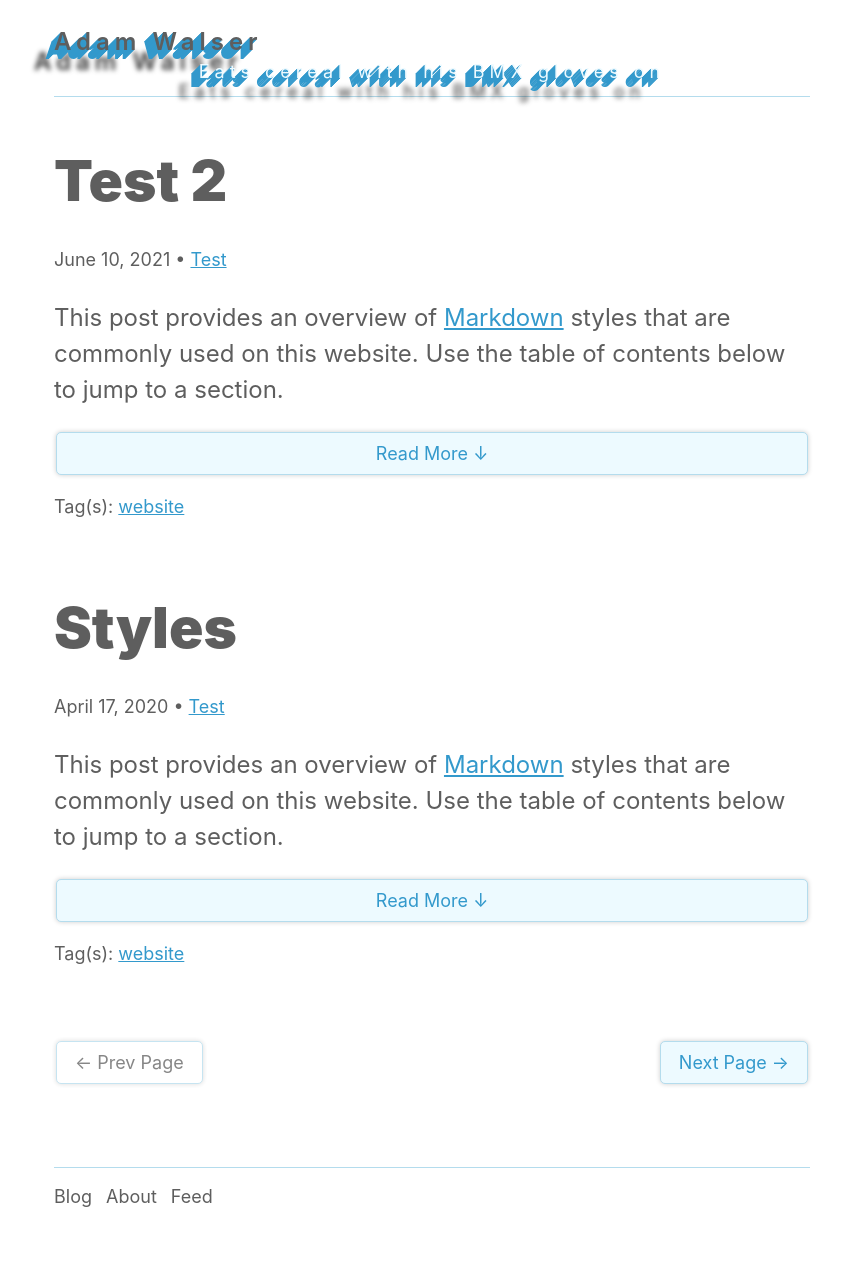
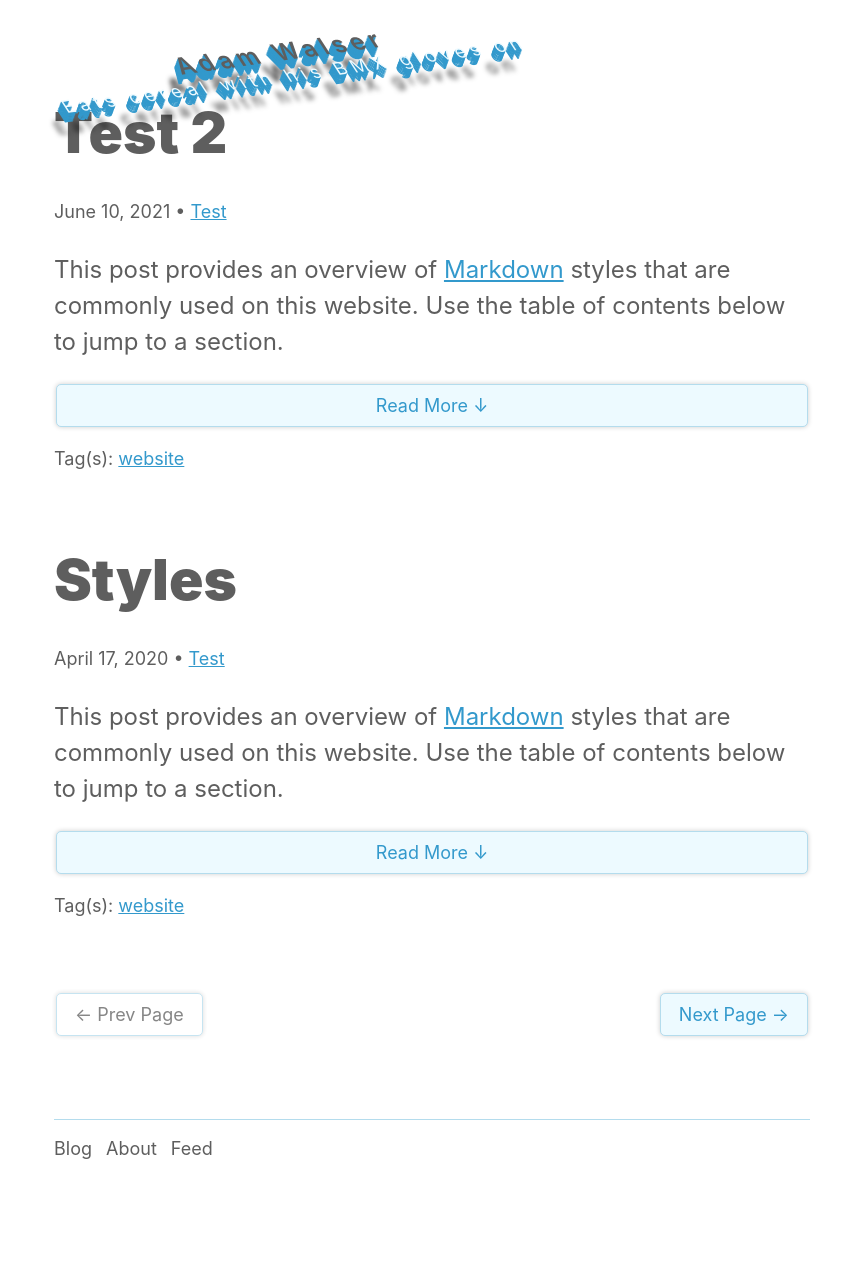
Before and after one commit to ajpwalser/ajpwalser.github.io, a Jekyll site: the page built from index.html, in a window 1280 px wide. Shown: the whole page, without its empty margins (208-1049 px from the left). Built offline with Jekyll 4.4.1, drawn with Linux system fonts in a browser that asks for light colours; some web fonts are replaced; the list of posts is cut into pages by our own code; after the commit the page ends 1233 px from its top, so only the background shows below that.

Commit message:
Update style.css

```diff
--- a/css/style.css
+++ b/css/style.css
@@ -42,6 +42,9 @@
 
 header {
 margin-bottom: 2em;
+display:flex;
+justify-content: left;
+align-items: left;
 }
 
 footer {
@@ -49,7 +52,7 @@
 }
 
 .header {
-    display: inline;
+    position: absolute;
     color: #EDFAFF;
     font-weight: 600;
     font-size: 100%;
```
